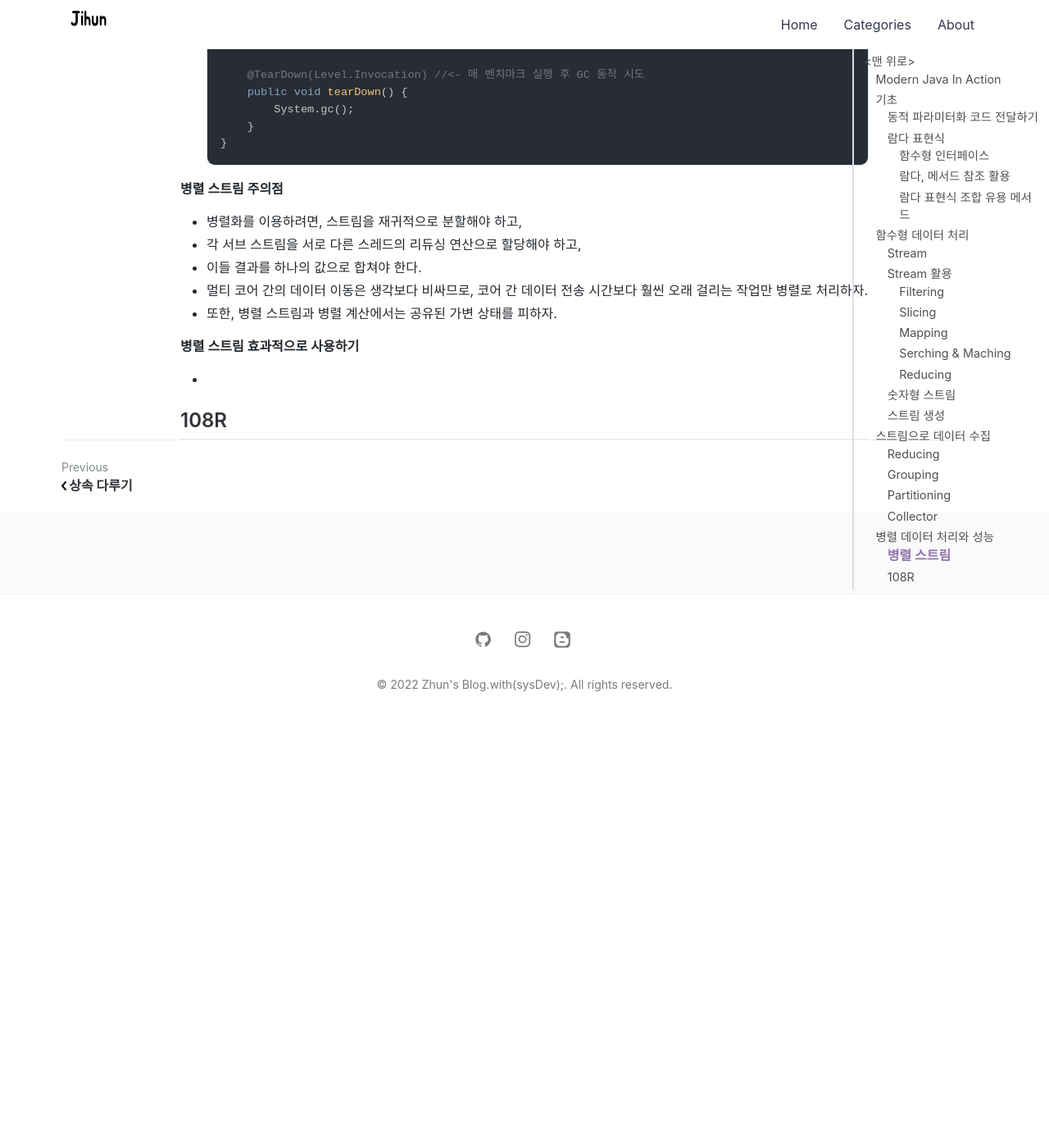
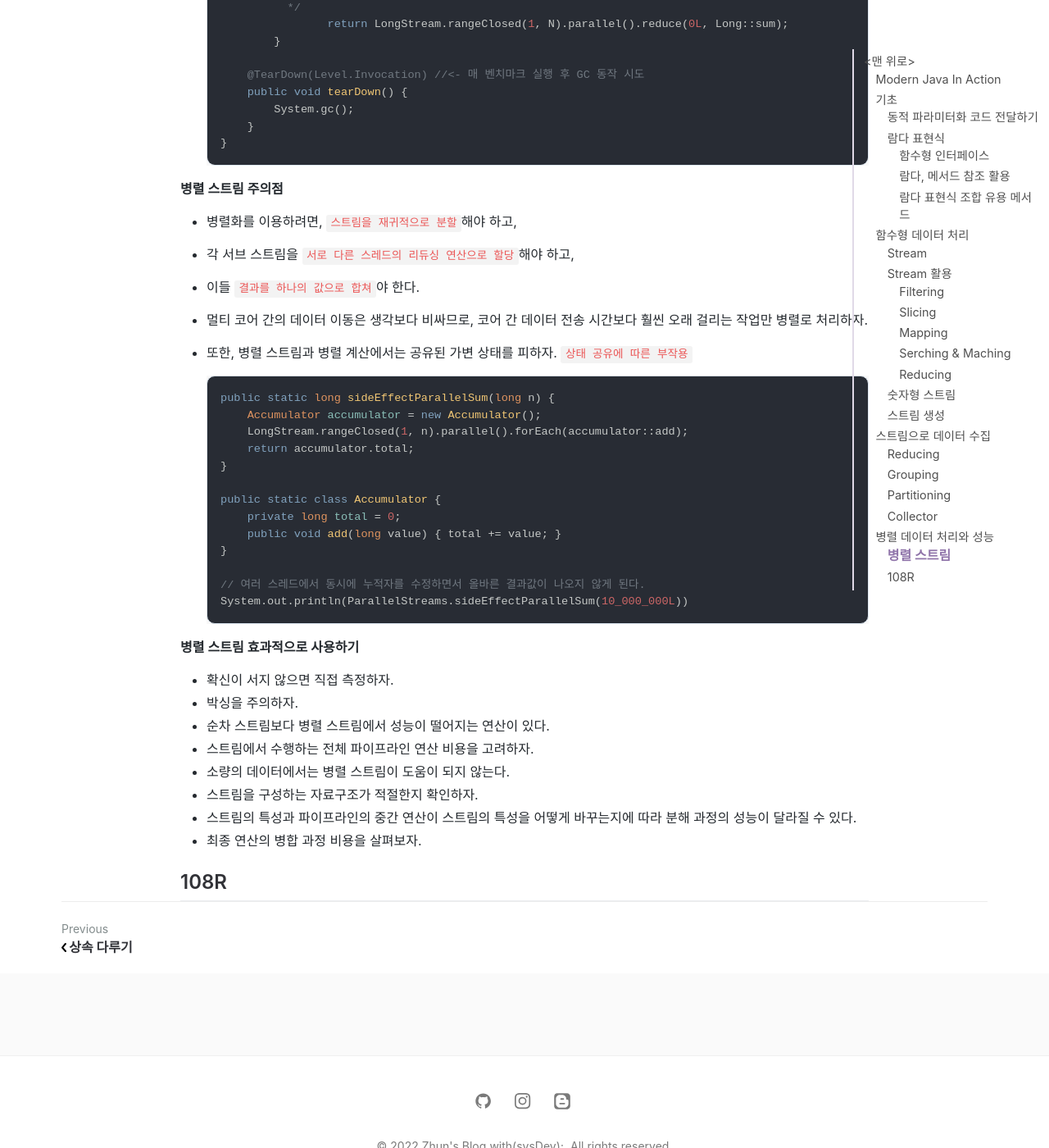
Before and after one commit to jihunparkme/jihunparkme.github.io, a Jekyll site: the page built from _posts/2022-01-29-Modern_Java_In_Action.md, in a window 1280 px wide and 1400 px high, scrolled down 19783 px. Shown: the whole window at 82% size. Built offline with Jekyll 4.4.1, drawn with Linux system fonts in a browser that asks for light colours; nearby versions of some CDN libraries; comment, search, counter and statistics services are not loaded; before the commit the page ends 20673 px from its top, so only the background shows below that; some of the changed text lies outside the part shown.

Commit message:
[MJIA] 병렬 데이터 처리와 성능

````diff
--- a/_posts/2022-01-29-Modern_Java_In_Action.md
+++ b/_posts/2022-01-29-Modern_Java_In_Action.md
@@ -946,14 +946,41 @@ public Long parallelSum(long n) {
 
 **병렬 스트림 주의점**
 
-- 병렬화를 이용하려면, 스트림을 재귀적으로 분할해야 하고,
-- 각 서브 스트림을 서로 다른 스레드의 리듀싱 연산으로 할당해야 하고,
-- 이들 결과를 하나의 값으로 합쳐야 한다.
+- 병렬화를 이용하려면, `스트림을 재귀적으로 분할`해야 하고,
+
+- 각 서브 스트림을 `서로 다른 스레드의 리듀싱 연산으로 할당`해야 하고,
+
+- 이들 `결과를 하나의 값으로 합쳐`야 한다.
+
 - 멀티 코어 간의 데이터 이동은 생각보다 비싸므로, 코어 간 데이터 전송 시간보다 훨씬 오래 걸리는 작업만 병렬로 처리하자.
-- 또한, 병렬 스트림과 병렬 계산에서는 공유된 가변 상태를 피하자.
+
+- 또한, 병렬 스트림과 병렬 계산에서는 공유된 가변 상태를 피하자. `상태 공유에 따른 부작용`
+
+  ```java
+  public static long sideEffectParallelSum(long n) {
+      Accumulator accumulator = new Accumulator();
+      LongStream.rangeClosed(1, n).parallel().forEach(accumulator::add);
+      return accumulator.total;
+  }
+
+  public static class Accumulator {
+      private long total = 0;
+      public void add(long value) { total += value; }
+  }
+
+  // 여러 스레드에서 동시에 누적자를 수정하면서 올바른 결과값이 나오지 않게 된다.
+  System.out.println(ParallelStreams.sideEffectParallelSum(10_000_000L))
+  ```
 
 **병렬 스트림 효과적으로 사용하기**
 
--
+- 확신이 서지 않으면 직접 측정하자.
+- 박싱을 주의하자.
+- 순차 스트림보다 병렬 스트림에서 성능이 떨어지는 연산이 있다.
+- 스트림에서 수행하는 전체 파이프라인 연산 비용을 고려하자.
+- 소량의 데이터에서는 병렬 스트림이 도움이 되지 않는다.
+- 스트림을 구성하는 자료구조가 적절한지 확인하자.
+- 스트림의 특성과 파이프라인의 중간 연산이 스트림의 특성을 어떻게 바꾸는지에 따라 분해 과정의 성능이 달라질 수 있다.
+- 최종 연산의 병합 과정 비용을 살펴보자.
 
 ## 108R
````
